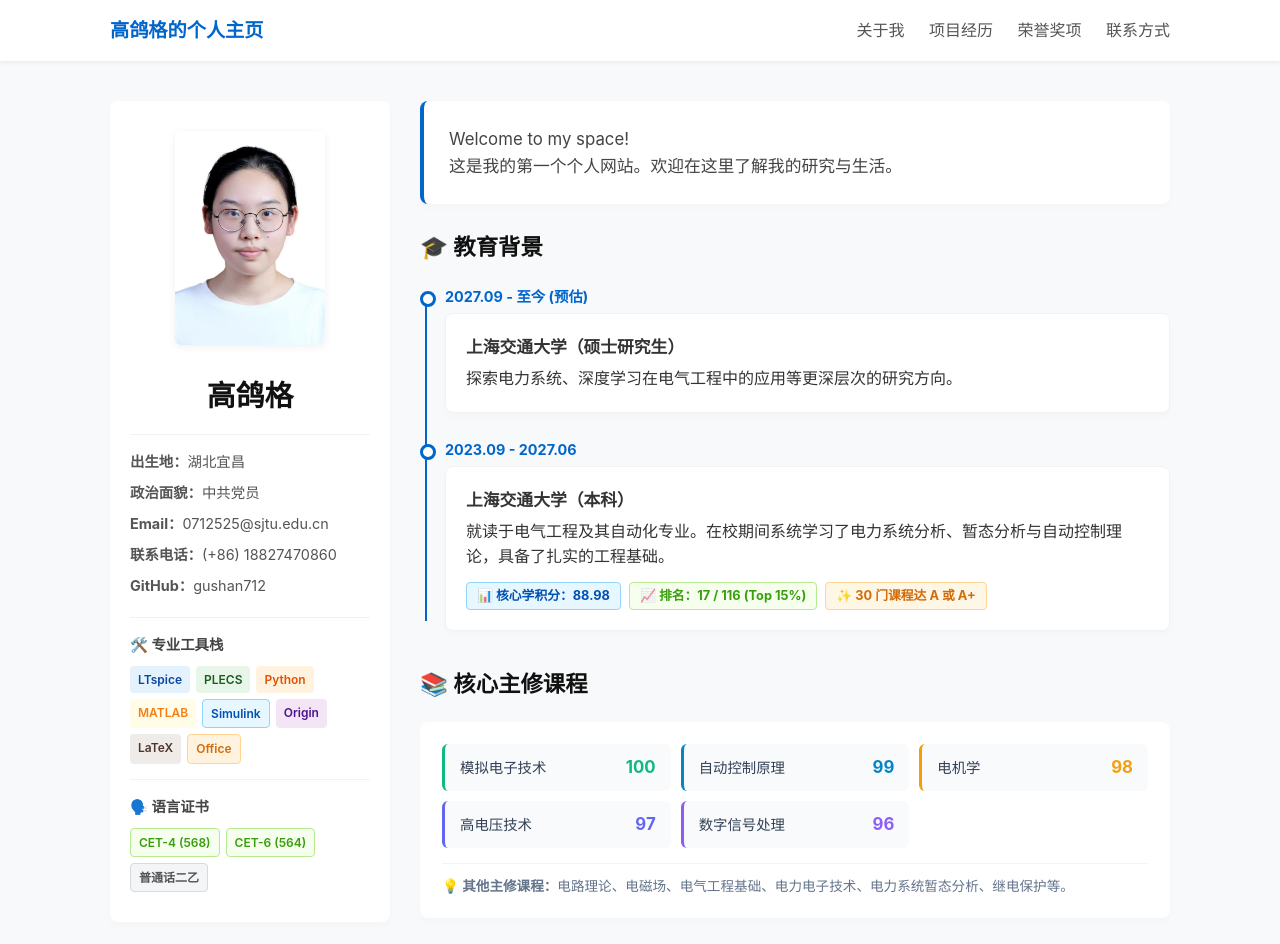
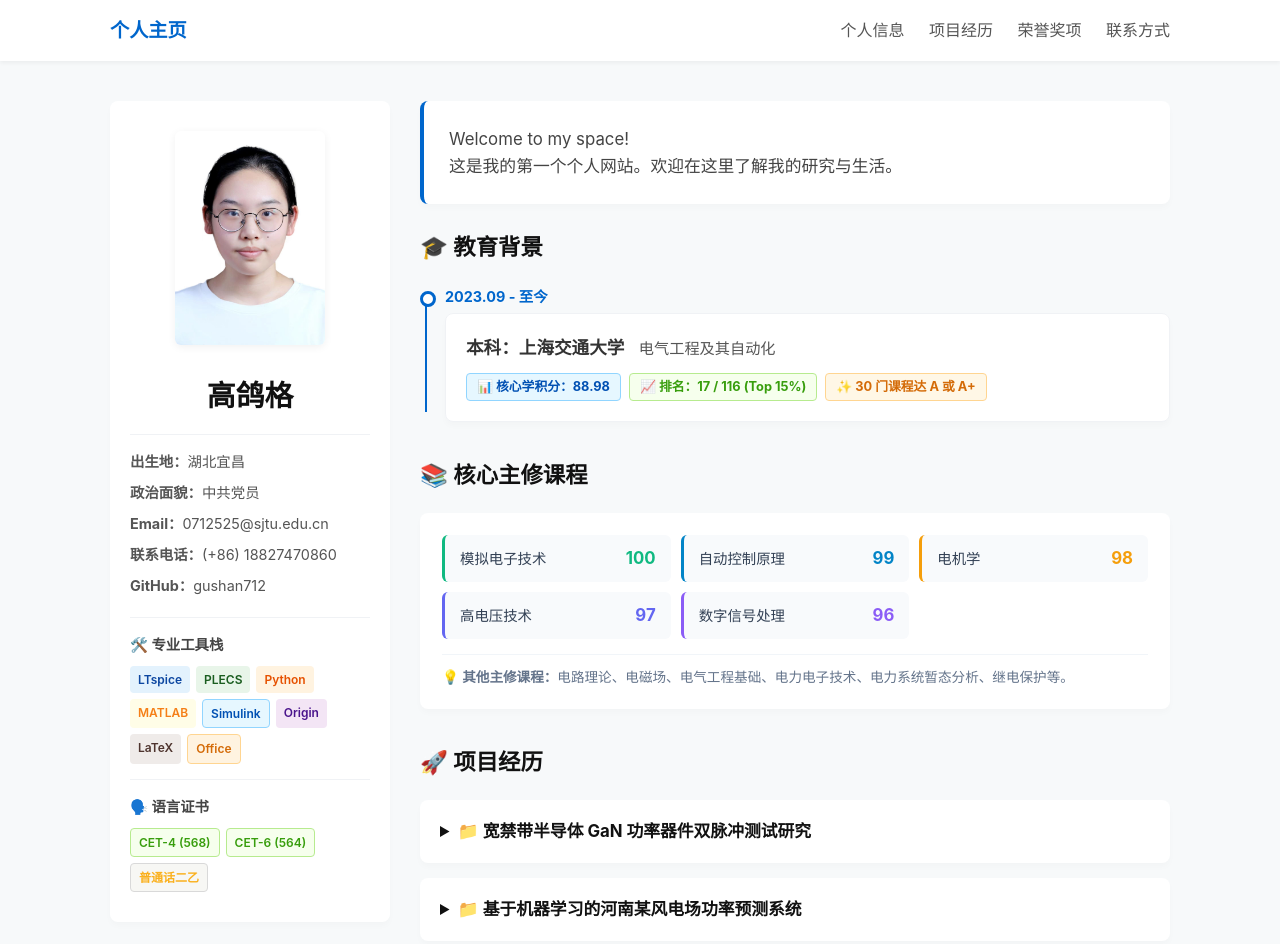
Before and after one commit to gushan712/gushan712.github.io, a plain HTML site: page index.html in a window 1280 px wide. Shown: the top 944 px of the page. Drawn offline with nearby package versions, Linux system fonts and the light colour scheme; some packages are replaced by stand-ins of ours; a script that the page names is missing.

Commit message:
Add files via upload

```diff
--- a/index.html
+++ b/index.html
@@ -390,9 +390,9 @@
 
     <header>
         <div class="nav-container">
-            <div class="logo">高鸽格的个人主页</div>
+            <div class="logo">个人主页</div>
             <nav class="nav-links">
-                <a href="#about">关于我</a>
+                <a href="#about">个人信息</a>
                 <a href="#projects">项目经历</a>
                 <a href="#honors">荣誉奖项</a>
                 <a href="#photography" style="display: none;">摄影作品</a>
@@ -436,7 +436,7 @@
                 <div style="display: flex; flex-wrap: wrap; gap: 6px;">
                     <span style="font-size: 0.75rem; padding: 4px 8px; border-radius: 4px; font-weight: 600; background-color: #f6ffed; color: #389e0d; border: 1px solid #b7eb8f;">CET-4 (568)</span>
                     <span style="font-size: 0.75rem; padding: 4px 8px; border-radius: 4px; font-weight: 600; background-color: #f6ffed; color: #389e0d; border: 1px solid #b7eb8f;">CET-6 (564)</span>
-                    <span style="font-size: 0.75rem; padding: 4px 8px; border-radius: 4px; font-weight: 600; background-color: #f4f5f7; color: #555; border: 1px solid #d9d9d9;">普通话二乙</span>
+                    <span style="font-size: 0.75rem; padding: 4px 8px; border-radius: 4px; font-weight: 600; background-color: #f7f7f4; color: #fab01d; border: 1px solid #d9d9d9;">普通话二乙</span>
                 </div>
             </div>
 
@@ -453,17 +453,12 @@
                 <h2 class="section-title">🎓 教育背景</h2>
                 <div class="timeline">
                     <div class="timeline-item">
-                        <div class="timeline-date">2027.09 - 至今 (预估)</div>
+                        <div class="timeline-date">2023.09 - 至今</div>
                         <div class="timeline-content">
-                            <h3>上海交通大学（硕士研究生）</h3>
-                            <p>探索电力系统、深度学习在电气工程中的应用等更深层次的研究方向。</p>
-                        </div>
-                    </div>
-                    <div class="timeline-item">
-                        <div class="timeline-date">2023.09 - 2027.06</div>
-                        <div class="timeline-content">
-                            <h3>上海交通大学（本科）</h3>
-                            <p style="margin-bottom: 12px;">就读于电气工程及其自动化专业。在校期间系统学习了电力系统分析、暂态分析与自动控制理论，具备了扎实的工程基础。</p>
+                            <div style="margin-bottom: 8px;">
+                                <h3 style="font-size: 1.1rem; color: #333; display: inline-block; margin-bottom: 0;">本科：上海交通大学</h3>
+                                <span style="font-size: 0.95rem; color: #555; font-weight: 500; margin-left: 10px;">电气工程及其自动化</span>
+                            </div>
                             <div style="display: flex; flex-wrap: wrap; gap: 8px; margin-top: 10px;">
                                 <span style="background-color: #e6f7ff; color: #0050b3; border: 1px solid #91d5ff; padding: 3px 10px; border-radius: 4px; font-size: 0.8rem; font-weight: bold;">📊 核心学积分：88.98</span>
                                 <span style="background-color: #f6ffed; color: #389e0d; border: 1px solid #b7eb8f; padding: 3px 10px; border-radius: 4px; font-size: 0.8rem; font-weight: bold;">📈 排名：17 / 116 (Top 15%)</span>
@@ -615,7 +610,7 @@
                 </div>
             </section>
 
-            /* 隐藏摄影作品集板块，后续完善后再展示 */
+            <!-- /* 隐藏摄影作品集板块，后续完善后再展示 */ -->
             <section class="photography-section-wrapper" id="photography" style="display: none;">
                 <h2 class="section-title">📸 摄影作品集</h2>
 
@@ -705,7 +700,7 @@
             <section id="contact">
                 <h2 class="section-title">📬 联系我</h2>
                 <div style="background: #ffffff; padding: 20px; border-radius: 8px; box-shadow: 0 4px 6px rgba(0,0,0,0.02);">
-                    <p>如果您对我的研究或摄影作品感兴趣，欢迎通过邮箱或 GitHub 与我取得联系！</p>
+                    <p>如果您对我的研究感兴趣，欢迎通过邮箱或 GitHub 与我取得联系！</p>
                 </div>
             </section>
 
```
